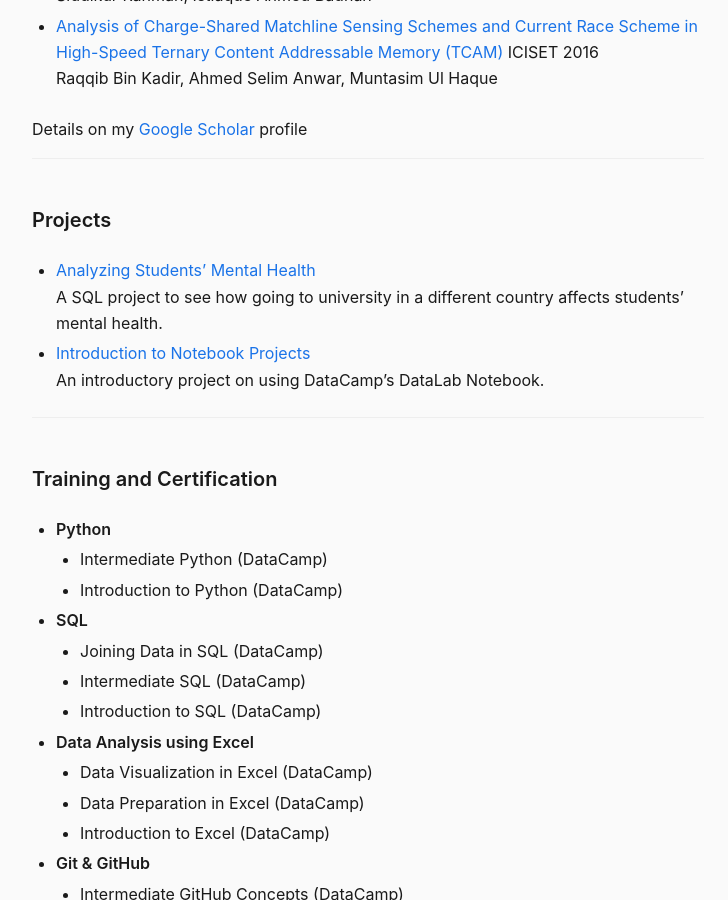
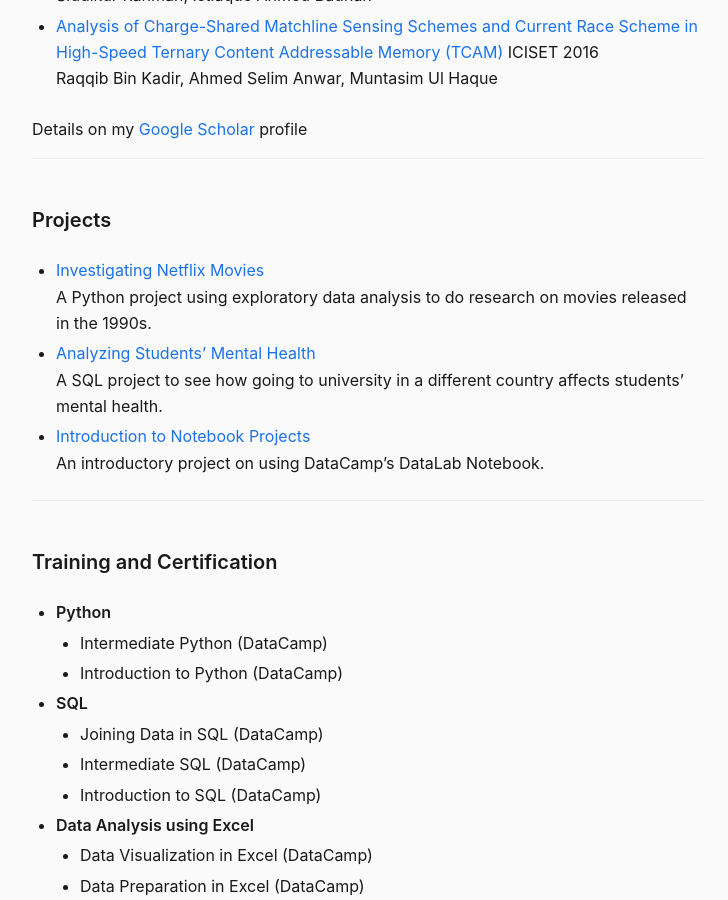
Before and after one commit to muntasimulhaque/muntasimulhaque.github.io, a Jekyll site: the page built from index.md, in a window 1280 px wide and 900 px high, scrolled down 1928 px. Shown: the whole window, without its empty margins (272-1000 px from the left). Built offline with Jekyll 4.4.1, drawn with Linux system fonts in a browser that asks for light colours.

Commit message:
Update index.md

```diff
--- a/index.md
+++ b/index.md
@@ -54,6 +54,8 @@
 
 #### Projects
 
+* [Investigating Netflix Movies](https://github.com/muntasimulhaque/Investigating-Netflix-Movies){:target="_blank"}
+    A Python project using exploratory data analysis to do research on movies released in the 1990s.
 * [Analyzing Students' Mental Health](https://github.com/muntasimulhaque/Analyzing-Students-Mental-Health){:target="_blank"}
     A SQL project to see how going to university in a different country affects students' mental health.
 * [Introduction to Notebook Projects](https://github.com/muntasimulhaque/Introduction-to-Notebook-Projects){:target="_blank"}
```
